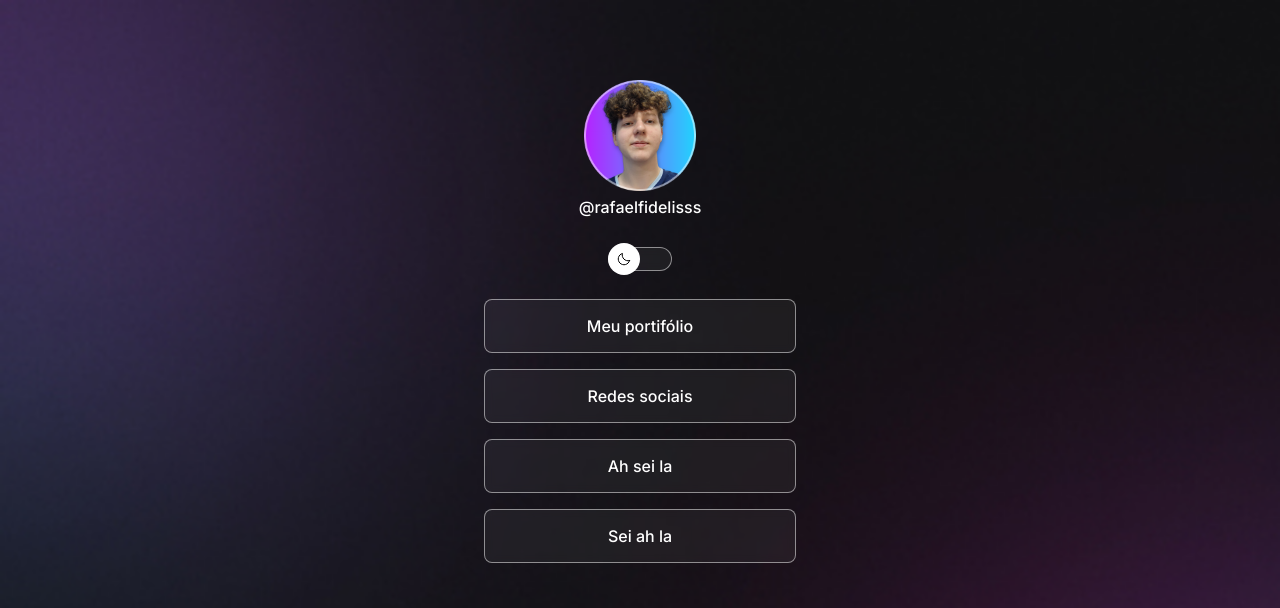
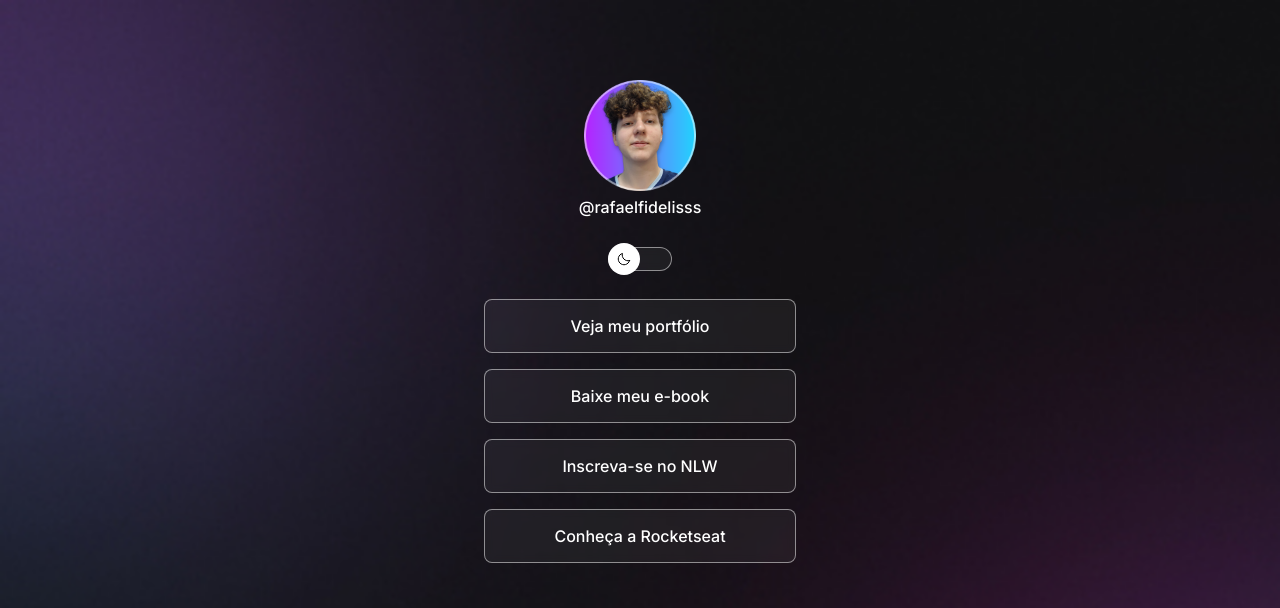
Before and after one commit to rafaelfidelisss/dev-links, a plain HTML site: page dev-links/index.html in a window 1280 px wide. Shown: the top 608 px of the page. Drawn offline with nearby package versions, Linux system fonts and the light colour scheme.

```diff
--- a/linktree/index.html
+++ b/dev-links/index.html
@@ -27,16 +27,16 @@
 
       <ul>
         <li>
-          <a href="#" target="_blank"> Meu portifólio </a>
+          <a href="#" target="_blank"> Veja meu portfólio </a>
         </li>
         <li>
-          <a href="#" target="_blank"> Redes sociais </a>
+          <a href="#" target="_blank"> Baixe meu e-book </a>
         </li>
         <li>
-          <a href="#" target="_blank"> Ah sei la </a>
+          <a href="#" target="_blank"> Inscreva-se no NLW </a>
         </li>
         <li>
-          <a href="#" target="_blank"> Sei ah la </a>
+          <a href="#" target="_blank"> Conheça a Rocketseat </a>
         </li>
       </ul>
 
```
Also changed, not shown: dev-links/.github/preview.jpg (added), dev-links/assets/avatar-light.png (renamed from linktree/assets/avatar-light.png), dev-links/assets/avatar.png (renamed from linktree/assets/avatar.png), dev-links/assets/bg-mobile.jpg (renamed from linktree/assets/bg-mobile.jpg), dev-links/assets/moon-stars.svg (renamed from linktree/assets/moon-stars.svg), dev-links/assets/sun.svg (renamed from linktree/assets/sun.svg), dev-links/script.js (renamed from linktree/script.js), dev-links/style.css (renamed from linktree/style.css), 3 other files.
